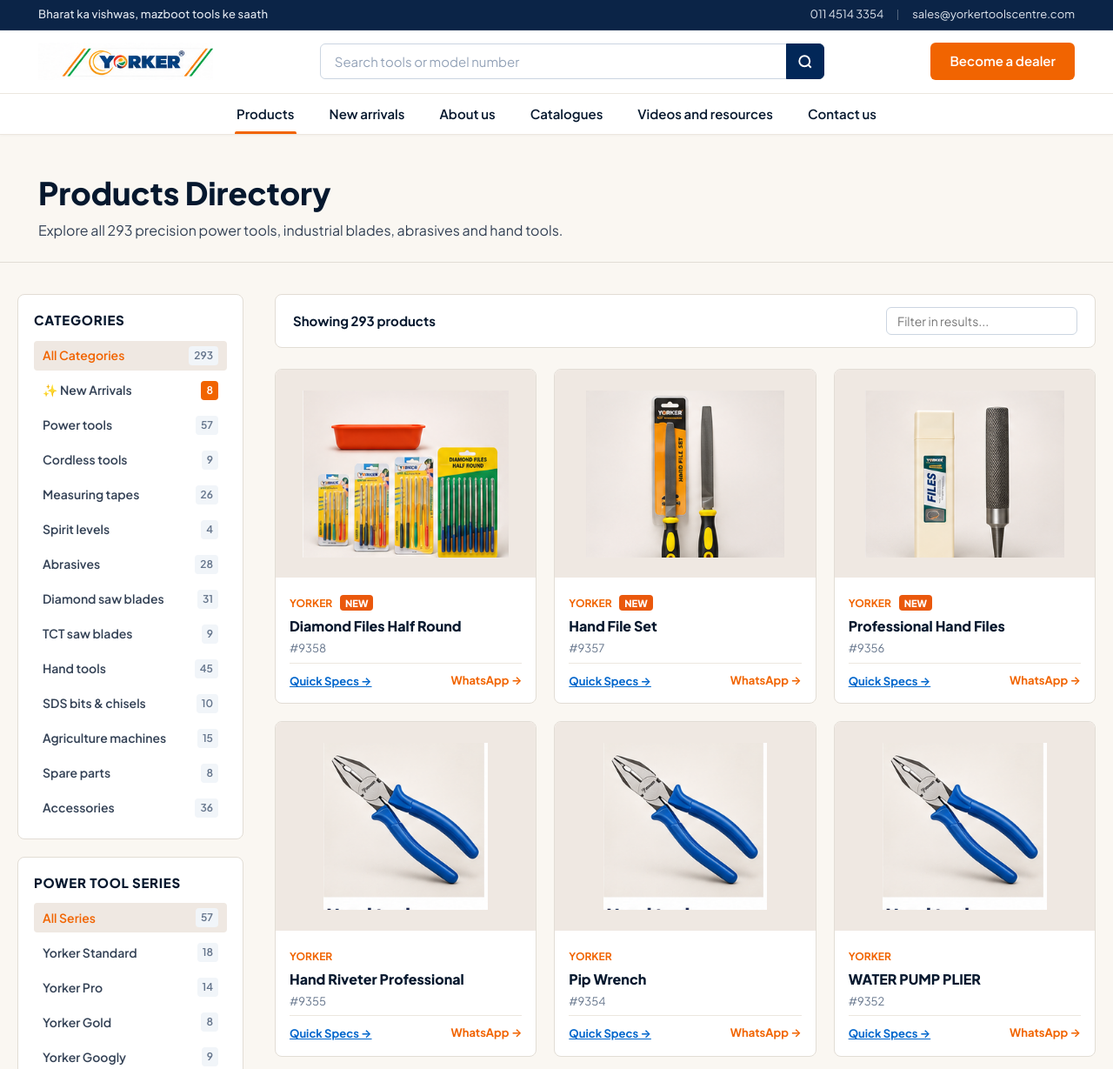
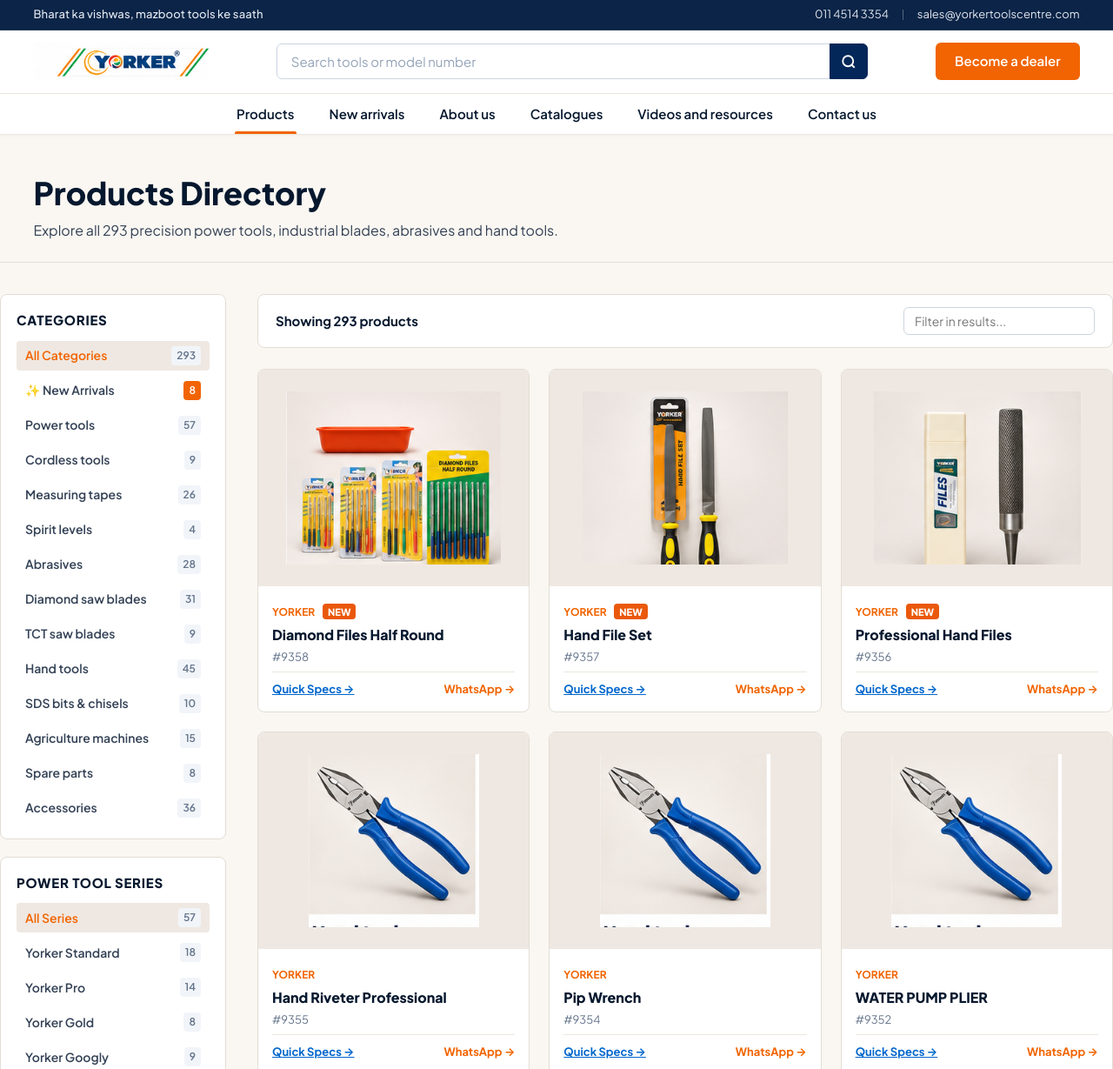
Before and after one commit to rewadiasuraj-cell/YORKER-Tools-Centre, a plain HTML site: page products.html in a window 1280 px wide. Shown: the top 1229 px of the page at 87% size. Drawn offline with Linux system fonts and the light colour scheme.

Commit message:
Expand container layout to 1680px and reduce excessive left/right margins for wide screens

```diff
--- a/assets/css/style.css
+++ b/assets/css/style.css
@@ -32,7 +32,7 @@
   --shadow-md: 0 4px 12px rgba(0,0,0,0.06);
   --shadow-lg: 0 12px 28px rgba(0,0,0,0.08);
 
-  --container-max: 1240px;
+  --container-max: 1680px;
   --transition: all 0.2s cubic-bezier(0.16, 1, 0.3, 1);
 }
 
@@ -80,7 +80,7 @@ button, input, select, textarea {
   width: 100%;
   max-width: var(--container-max);
   margin-inline: auto;
-  padding-inline: 24px;
+  padding-inline: clamp(20px, 3vw, 48px);
 }
 
 /* ========================================================
@@ -176,7 +176,7 @@ button, input, select, textarea {
 /* Search bar */
 .header-search {
   flex: 1;
-  max-width: 580px;
+  max-width: 680px;
   position: relative;
 }
 
@@ -439,7 +439,7 @@ button, input, select, textarea {
   display: grid;
   grid-template-columns: 1.15fr 1.35fr 1fr;
   align-items: center;
-  gap: 32px;
+  gap: clamp(24px, 3vw, 48px);
 }
 
 .hero-content {
@@ -529,7 +529,7 @@ button, input, select, textarea {
 
 .hero-visual img {
   width: 100%;
-  max-width: 520px;
+  max-width: 600px;
   filter: drop-shadow(0 14px 20px rgba(0, 0, 0, 0.08));
   transition: transform 0.4s ease;
 }
--- a/products.html
+++ b/products.html
@@ -91,8 +91,8 @@
     }
     .grid-products {
       display: grid;
-      grid-template-columns: repeat(3, 1fr);
-      gap: 20px;
+      grid-template-columns: repeat(auto-fill, minmax(260px, 1fr));
+      gap: 22px;
     }
     .product-box {
       background: #FFFFFF;
```
